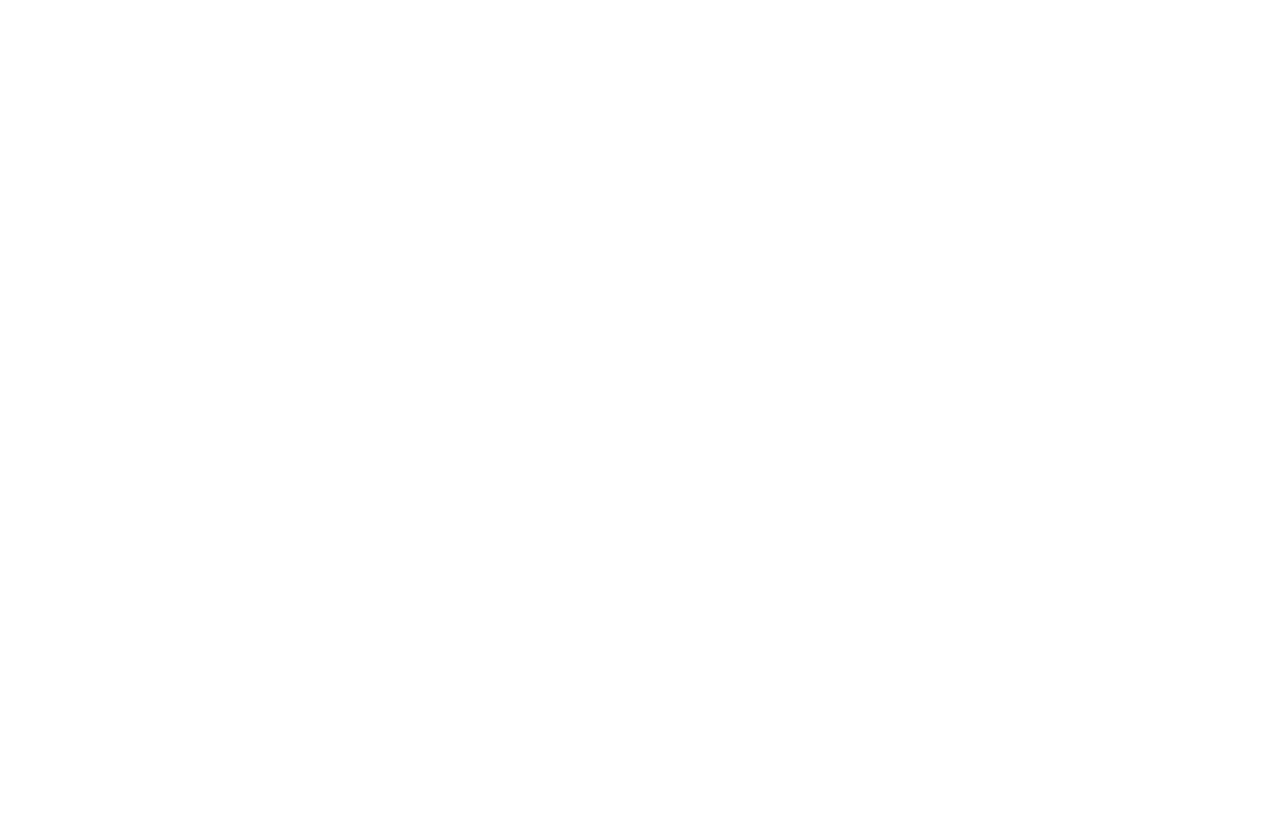
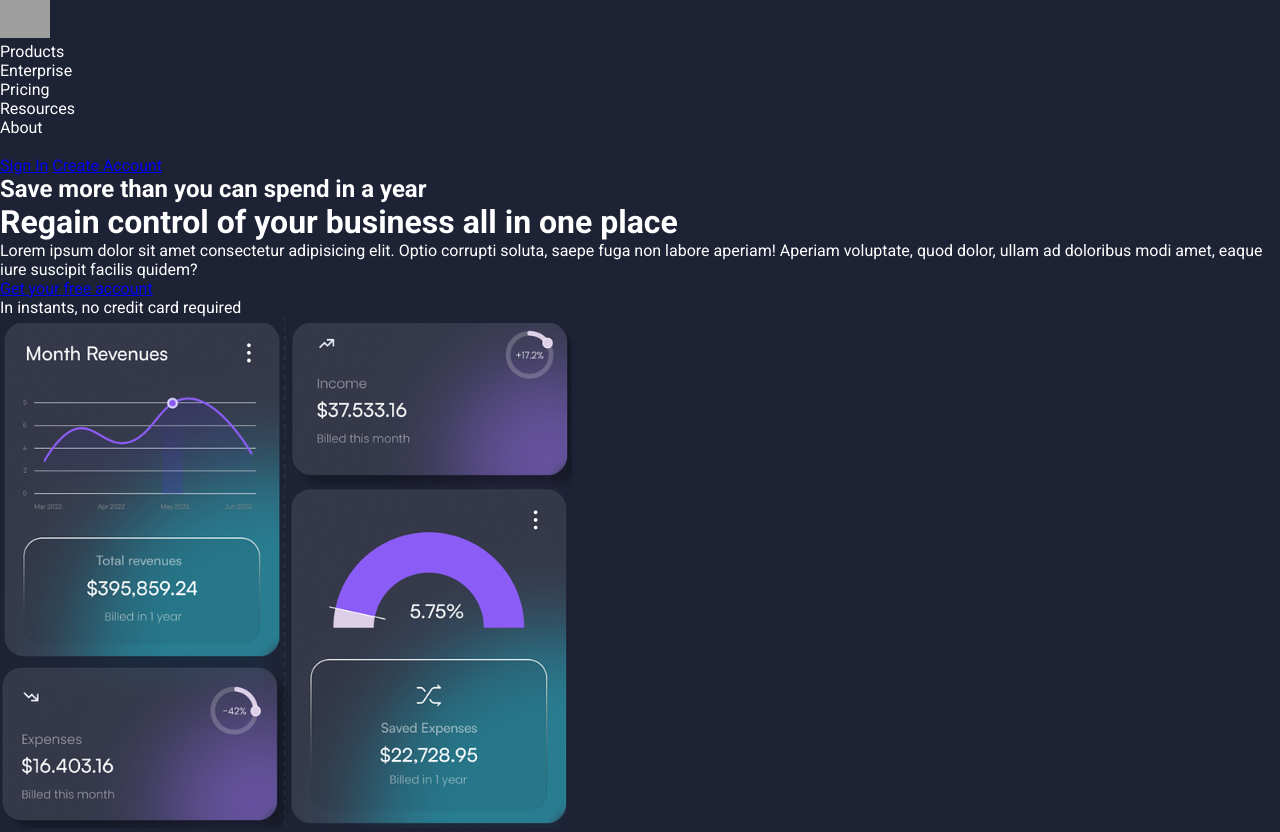
Before and after one commit to alexandrerussi/FIAP-1ESPA-2023-2, a plain HTML site: page 01-primeira-aula/simple-project/index.html in a window 1280 px wide. Before the commit the page ends 800 px from the top, so only its background shows below. Drawn offline with Linux system fonts and the light colour scheme; grey boxes are pictures that could not be loaded.

Commit message:
revisao e projeto simples

```diff
--- a/01-primeira-aula/03-forms.html
+++ b/01-primeira-aula/03-forms.html
@@ -5,12 +5,22 @@
     <meta charset="UTF-8">
     <meta name="viewport" content="width=device-width, initial-scale=1.0">
     <title>Formulários</title>
+    <link rel= "stylesheet" href="style.css">
+
+    <!-- INTERNO -->
+    <style>
+        form {
+            background-color: blue;
+        }
+    </style>
+
+    <!-- EXTERNO -->
 </head>
 
 <body>
     <main>
         <form>
-            <div>
+            <div style="background-color: aquamarine;">
                 <label for="txtNome">Nome: </label>
                 <input type="text" name="txtNome" id="txtNome">
             </div>
@@ -55,7 +65,7 @@
             <br>
             <div>
                 <label for="txtArea">Fala ai pra mim da sua vida:</label><br>
-                <textarea name="txtArea" id="txtArea" cols="30" rows="5"></textarea>
+                <textarea  name="txtArea" id="txtArea" cols="30" rows="5"></textarea>
             </div>
             <input type="submit" value="Finalizar">
         </form>
--- /dev/null
+++ b/01-primeira-aula/simple-project/css/style.css
@@ -0,0 +1,12 @@
+@import url('https://fonts.googleapis.com/css2?family=Roboto:ital,wght@0,100;0,300;0,400;0,500;0,700;0,900;1,100;1,300;1,400;1,500;1,700;1,900&display=swap');
+
+* {
+    margin: 0;
+    padding: 0;
+}
+
+body {
+    background-color: #1e2235;
+    color: #fff;
+    font-family: "Roboto", sans-serif;
+}
--- a/01-primeira-aula/simple-project/index.html
+++ b/01-primeira-aula/simple-project/index.html
@@ -0,0 +1,53 @@
+<!DOCTYPE html>
+<html lang="pt-br">
+  <head>
+    <meta charset="UTF-8" />
+    <meta name="viewport" content="width=device-width, initial-scale=1.0" />
+    <title>Finsave</title>
+
+    <link rel="stylesheet" href="css/style.css">
+
+  </head>
+  <body>
+
+    <header>
+
+        <nav>
+            <img src="https://icones.pro/wp-content/uploads/2021/07/logo-pinterest-violet.png" alt="Logo Finsave" width="50" height="auto"/>
+
+            <ul>
+                <li>Products</li>
+                <li>Enterprise</li>
+                <li>Pricing</li>
+                <li>Resources</li>
+                <li>About</li>
+                <li class="line"></li>
+                <li>
+                    <a class="btn-outline" href="#">Sign In</a>
+                    <a class="btn" href="#">Create Account</a>
+                </li>
+            </ul>
+        </nav>
+
+        <div class="banner-header">
+            <div class="left">
+                <h2>Save more than you can spend in a year</h2>
+                <h1>Regain control of your business all in one place</h1>
+
+                <p>
+                    Lorem ipsum dolor sit amet consectetur adipisicing elit. Optio corrupti soluta, saepe fuga non labore aperiam! Aperiam voluptate, quod dolor, ullam ad doloribus modi amet, eaque iure suscipit facilis quidem?
+                </p>
+
+                <a href="#" class="btn">Get your free account</a>
+                <p class="mini-message">In instants, no credit card required</p>
+
+            </div>
+            <div class="right">
+                <img src="images/img-banner.png" alt="Img banner-header" />
+            </div>
+        </div>
+
+    </header>
+
+  </body>
+</html>
--- /dev/null
+++ b/01-primeira-aula/style.css
@@ -0,0 +1,3 @@
+form {
+    background-color: blueviolet;
+}
```
